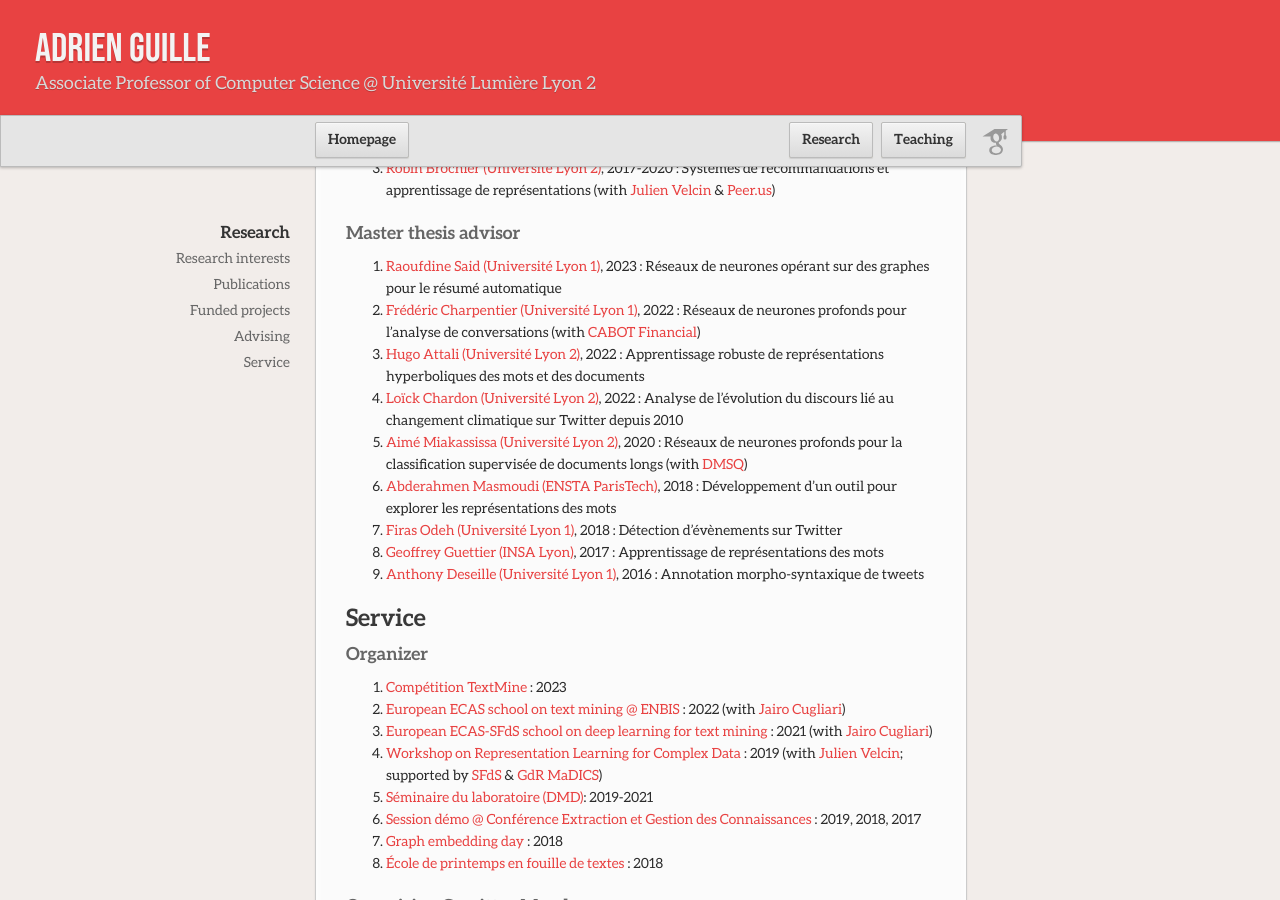
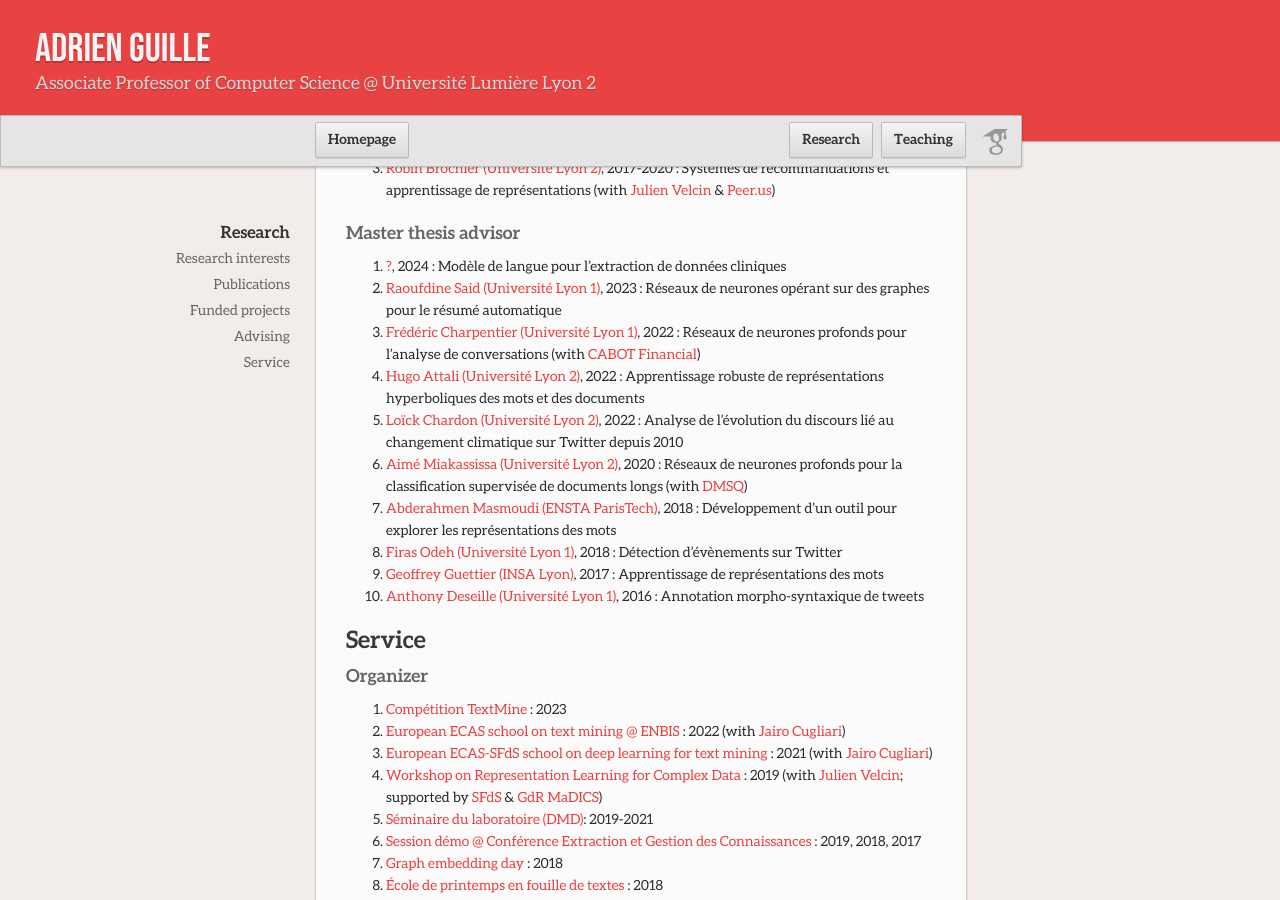
Before and after one commit to AdrienGuille/adrienguille.github.io, a Jekyll site: the page built from research.md, in a window 1280 px wide and 900 px high, scrolled down 1135 px. Built offline with Jekyll 4.4.1, drawn with Linux system fonts in a browser that asks for light colours; our own code applies the rules of GitHub Pages for plain Markdown files.

Commit message:
Update research.md

```diff
--- a/research.md
+++ b/research.md
@@ -37,6 +37,7 @@ See the [dedicated page](publications.md) or my [Google Scholar profile](https:/
 
 ### Master thesis advisor
 
+- [?](#), 2024 : Modèle de langue pour l'extraction de données cliniques
 - [Raoufdine Said (Université Lyon 1)](#), 2023 : Réseaux de neurones opérant sur des graphes pour le résumé automatique
 - [Frédéric Charpentier (Université Lyon 1)](#), 2022 : Réseaux de neurones profonds pour l'analyse de conversations (with [CABOT Financial](https://www.cabotfinancial.fr))
 - [Hugo Attali (Université Lyon 2)](#), 2022 : Apprentissage robuste de représentations hyperboliques des mots et des documents
```
